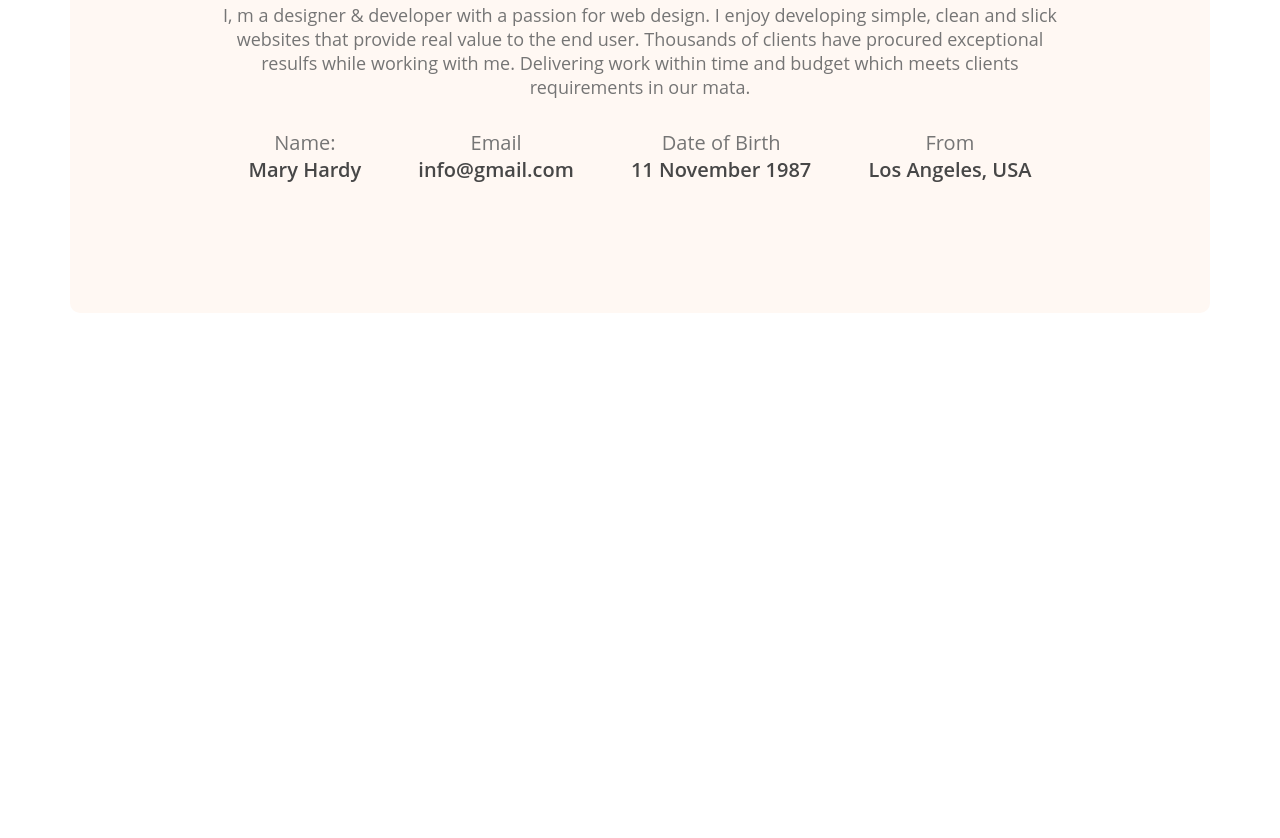
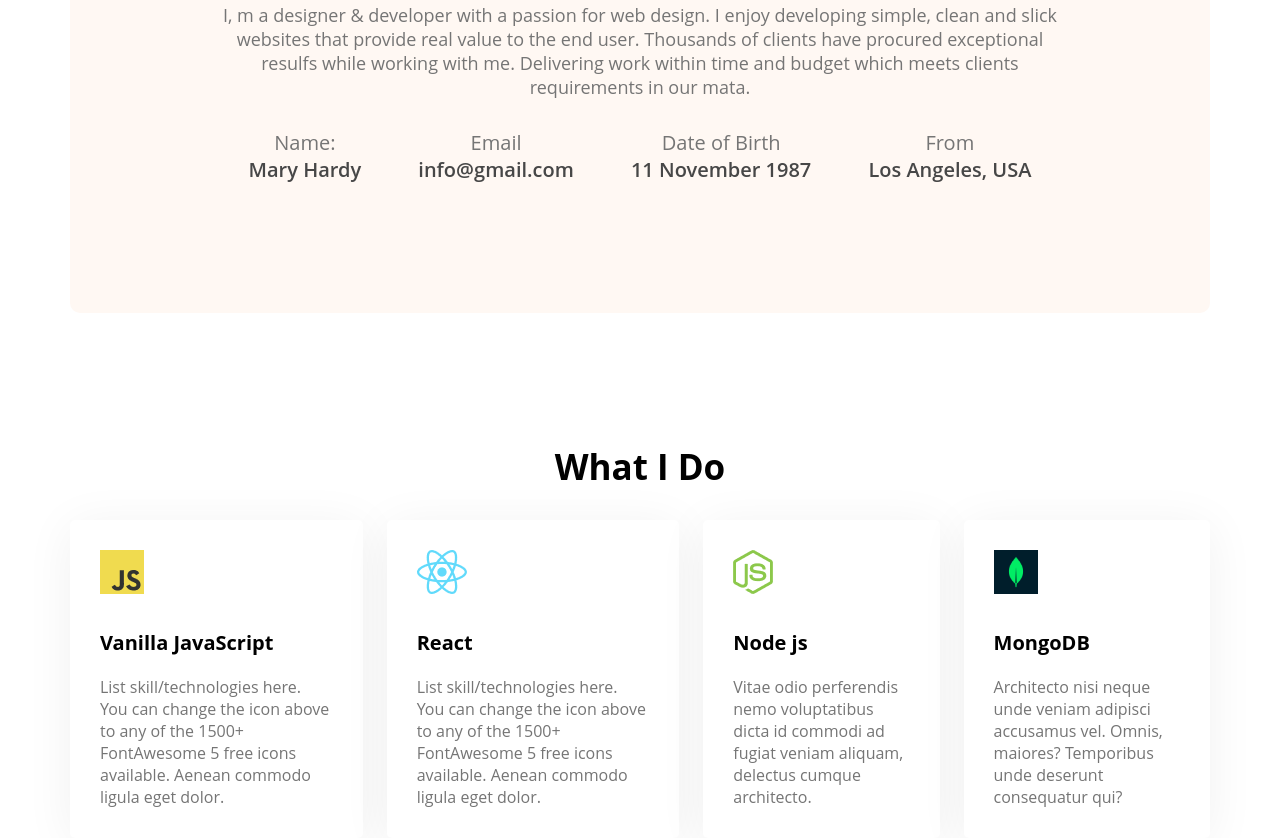
Before and after one commit to rcmehedi15/Mehedi-Portfolio, a plain HTML site: page index.html in a window 1280 px wide. Shown: the part 1165-2003 px from the top of the page. Before the commit the page ends 1478 px from the top, so only its background shows below. Drawn offline with Linux system fonts and the light colour scheme.

Commit message:
what i do section done

```diff
--- a/css/style.css
+++ b/css/style.css
@@ -92,6 +92,7 @@ main {
   font-weight: 700;
   font-size: 35px;
   margin-bottom: 30px;
+  text-align: center;
 
 }
 
@@ -117,3 +118,27 @@ main {
   font-size: 20px;
   color: #474747;
 }
+/* what i do  */
+.what-i-do{
+  margin-top: 130px;
+}
+.skill{
+  background: #ffffff;
+  box-shadow: 0px 6px 50px rgba(0, 0, 0, 0.06);
+  border-radius: 5px;
+  padding: 30px;
+}
+.skills-container{
+  display: flex;
+  gap: 24px;
+}
+.skill-title{
+  font-weight: 700;
+  font-size: 20px;
+  margin-top: 30px;
+  margin-bottom: 20px;
+
+}
+.skill-description{
+  color: #757575;
+}
--- a/index.html
+++ b/index.html
@@ -66,6 +66,36 @@
       </div>
     </div>
   </section>
+  <!-- what i do section  -->
+
+  <section class="what-i-do">
+    <h3 class="section-title">What I Do</h3>
+    <div class="skills-container">
+      <div class="skill">
+        <img src="img/icons/js.png" alt="">
+        <p class="skill-title">Vanilla JavaScript</p>
+        <p class="skill-description">List skill/technologies here. You can change the icon above to any of the 1500+ FontAwesome 5 free icons available. Aenean commodo ligula eget dolor.</p>
+      </div>
+      <div class="skill">
+        <img src="img/icons/react.png" alt="">
+        <p class="skill-title">React</p>
+        <p class="skill-description">List skill/technologies here. You can change the icon above to any of the 1500+ FontAwesome 5 free icons available. Aenean commodo ligula eget dolor.</p>
+      </div>
+      <div class="skill">
+        <img src="img/icons/nodejs.png" alt="">
+        <p class="skill-title">Node js</p>
+        <p class="skill-description">Vitae odio perferendis nemo voluptatibus dicta id commodi ad fugiat veniam aliquam, delectus cumque architecto.</p>
+      </div>
+      <div class="skill">
+        <img src="img/icons/mongo.png" alt="">
+        <p class="skill-title">MongoDB</p>
+        <p class="skill-description">Architecto nisi neque unde veniam adipisci accusamus vel. Omnis, maiores? Temporibus unde deserunt consequatur qui?</p>
+      </div>
+    </div>
+  </section>
+  <!-- Resume section  -->
+
+
   </main>
 
   <!-- footer Started -->
```
